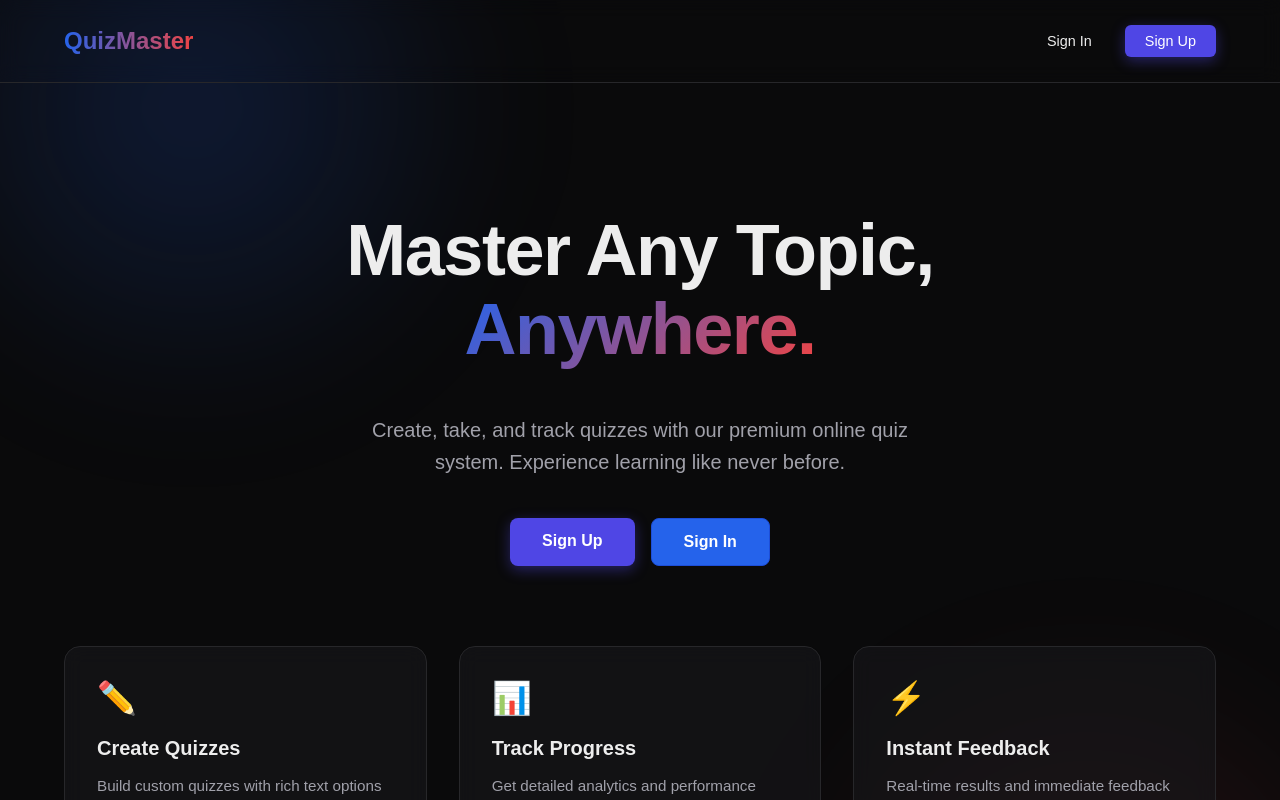
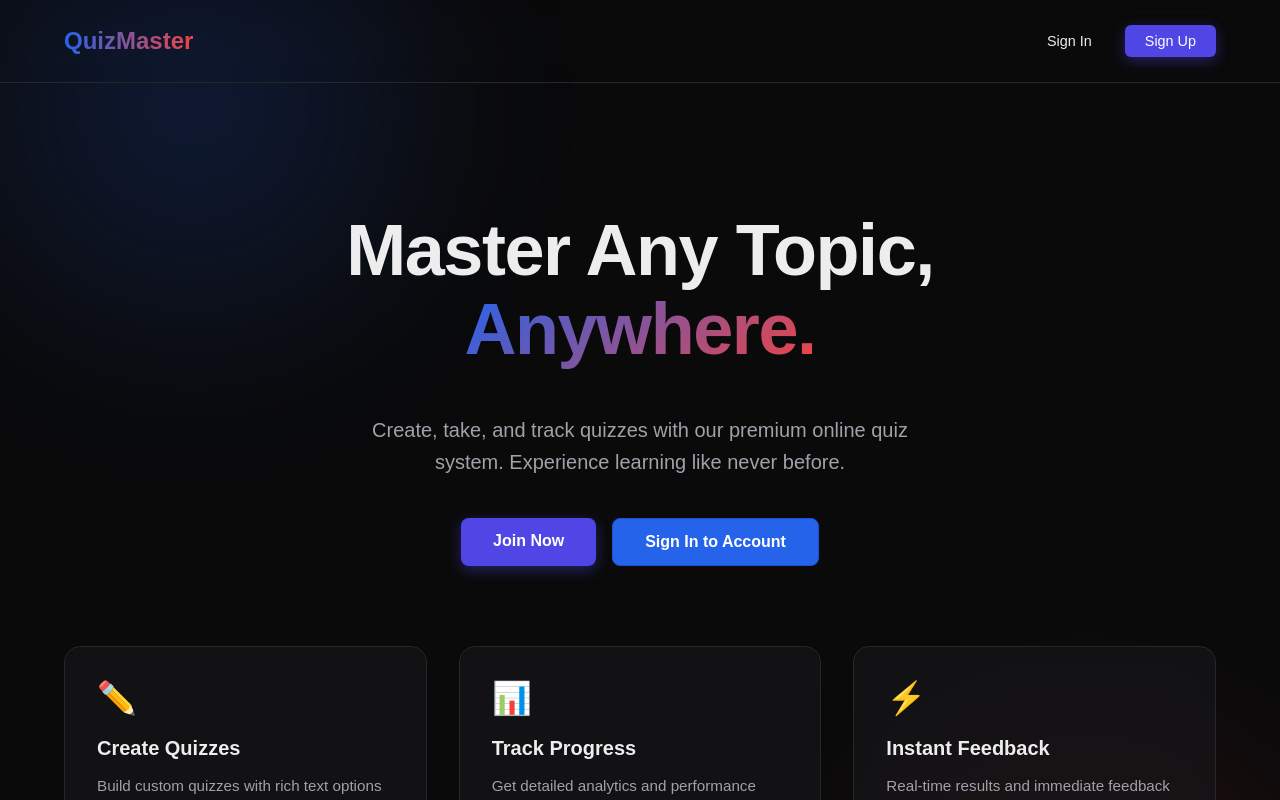
Before and after one commit to sanjanapanji/OnlineQuizSystem, a Next.js app in the folder frontend/: page / in a window 1280 px wide. Shown: the top 800 px of the page. Built offline with nearby package versions, Linux system fonts and the light colour scheme.

Commit message:
Step 12.1: Certified CORS and diagnostic stabilization - Fully Loaded

```diff
--- a/frontend/app/page.js
+++ b/frontend/app/page.js
@@ -26,10 +26,10 @@ export default function Home() {
           </p>
           <div className={styles.ctaGroup}>
             <Link href="/register" className={styles.primaryBtnLarge}>
-              Sign Up
+              Join Now
             </Link>
             <Link href="/login" className={styles.secondaryBtnLarge}>
-              Sign In
+              Sign In to Account
             </Link>
           </div>
         </div>
```
Also changed, not shown: 1 other file (tests, documents, lock files or other folders).
